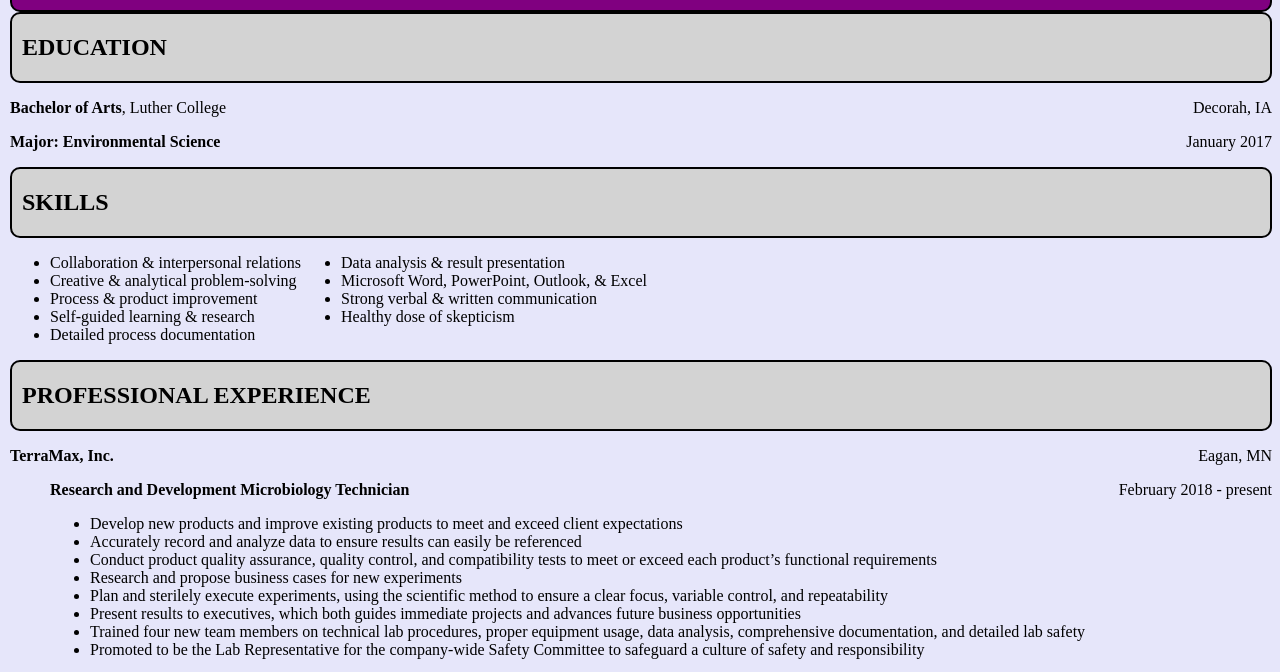
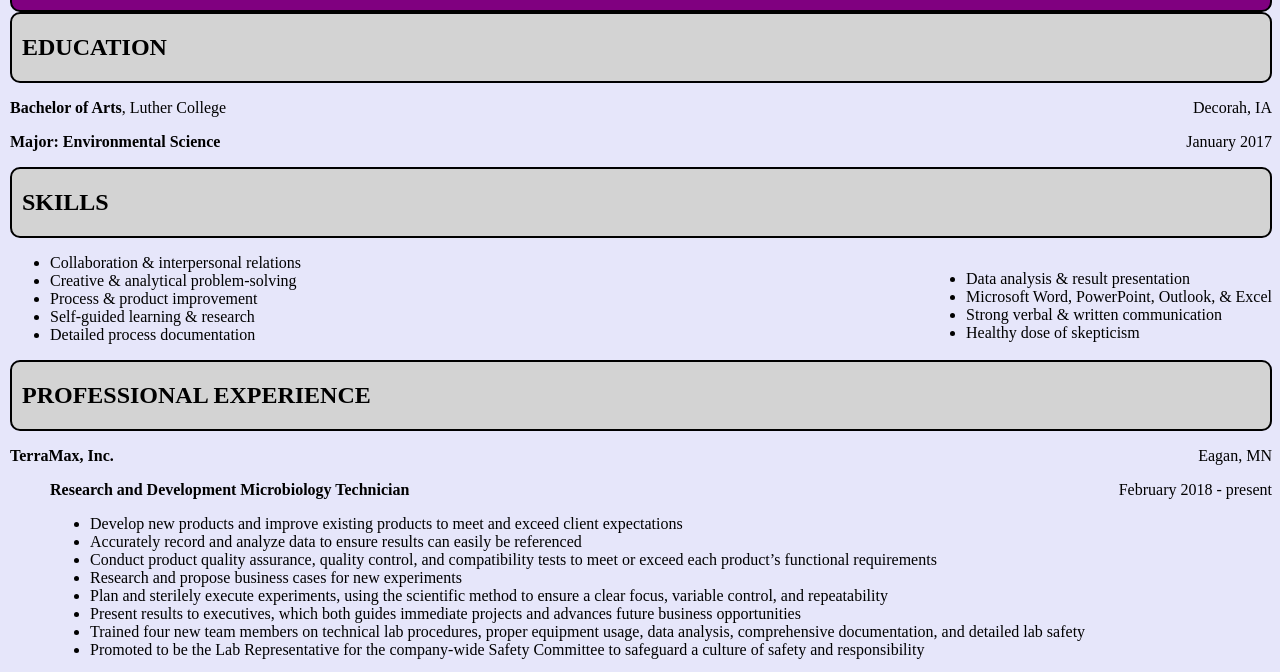
Before and after one commit to emilyschwartau/emilyschwartau.github.io, a plain HTML site: page index.html in a window 1280 px wide. Shown: the part 119-791 px from the top of the page. Drawn offline with Linux system fonts and the light colour scheme.

Commit message:
Update index.html

```diff
--- a/index.html
+++ b/index.html
@@ -39,17 +39,15 @@
 			Skills
 		</h2>
 	</div>
-  <div class="row">
-  <div class="column"></div>
-    <ul><li>Collaboration & interpersonal relations</li><li>Creative & analytical problem-solving</li><li>Process & product improvement</li><li>Self-guided learning & research</li><li>Detailed process documentation</li></ul>
-  <div class="column"></div>
-    <ul><li>Data analysis & result presentation</li><li>Microsoft Word, PowerPoint, Outlook, & Excel</li><li>Strong verbal & written communication</li><li>Healthy dose of skepticism</li></ul>
+  <div>
+    <div class="divB"><ul><li>Data analysis & result presentation</li><li>Microsoft Word, PowerPoint, Outlook, & Excel</li><li>Strong verbal & written communication</li><li>Healthy dose of skepticism</li></ul></div>
+    <div class="divA"><ul><li>Collaboration & interpersonal relations</li><li>Creative & analytical problem-solving</li><li>Process & product improvement</li><li>Self-guided learning & research</li><li>Detailed process documentation</li></ul></div>
   </div>
-  <div class="section-title">
+ <div class="section-title">
 		<h2>
 			Professional experience
 		</h2>
-  </div>
+    </div>
    <div>
      <p style="text-align:left;">
      <b>TerraMax, Inc.</b>
```
